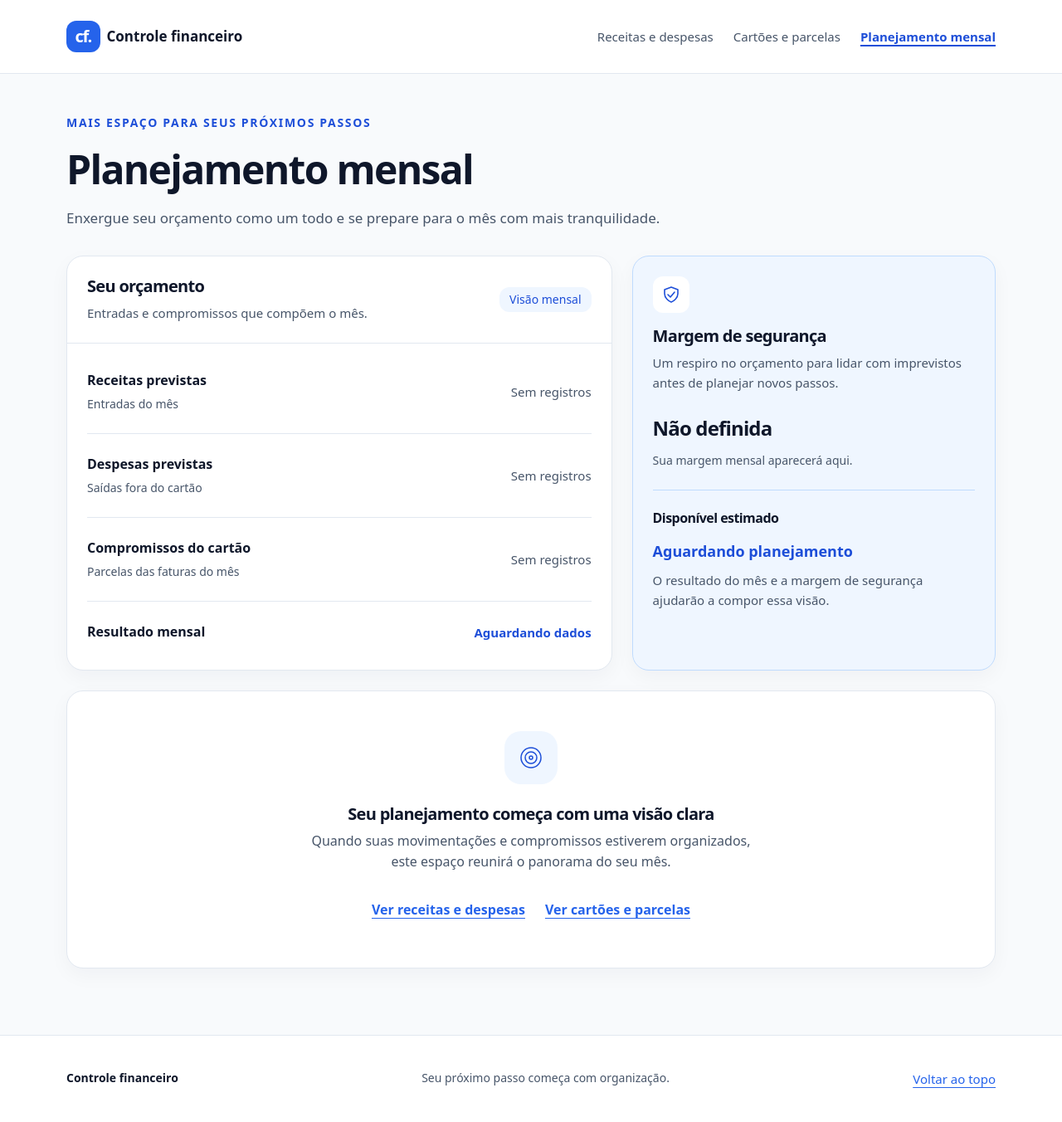
After one commit to FilipeMadeira13/controle-financeiro-pessoal, a Django app: page /planejamento_mensal/ in a window 1280 px wide. The commit adds this page. Shown: the whole page at 83% size. Run offline with Django 5.2, Linux system fonts and the light colour scheme.

Commit message:
feat(finance): adiciona telas estáticas e navegação financeira

```diff
--- a/finance/static/styles/style.css
+++ b/finance/static/styles/style.css
@@ -300,6 +300,306 @@ h3 {
     }
 }
 
+/* Páginas financeiras: estilos limitados às novas telas estáticas. */
+.finance-page {
+    min-height: 100vh;
+    display: flex;
+    flex-direction: column;
+}
+
+.finance-page .site-header nav {
+    min-width: 0;
+    max-width: 100%;
+}
+
+.finance-page .nav-list {
+    gap: var(--space-1) var(--space-3);
+}
+
+.finance-page .nav-list a[aria-current="page"] {
+    color: var(--color-primary-hover);
+    font-weight: 700;
+    text-decoration: underline;
+    text-decoration-thickness: 2px;
+}
+
+.workspace {
+    flex: 1;
+    padding-block: var(--space-5) var(--space-6);
+}
+
+.workspace-heading {
+    max-width: 46rem;
+    margin-bottom: var(--space-4);
+}
+
+.workspace-heading .eyebrow {
+    margin-bottom: var(--space-2);
+    font-size: 0.875rem;
+}
+
+.workspace-heading h1 {
+    margin-bottom: var(--space-2);
+    font-size: clamp(2rem, 4vw, 3rem);
+}
+
+.workspace-heading > p:last-child {
+    color: var(--color-muted);
+    font-size: 1.0625rem;
+}
+
+.summary-grid, .workspace-columns {
+    display: grid;
+    grid-template-columns: minmax(0, 1fr);
+    gap: var(--space-3);
+    margin-bottom: var(--space-3);
+}
+
+.summary-card, .workspace-panel {
+    min-width: 0;
+    border: 1px solid var(--color-border);
+    border-radius: var(--radius-large);
+    background: var(--color-surface);
+    box-shadow: var(--shadow-soft);
+}
+
+.summary-card {
+    padding: var(--space-3);
+}
+
+.summary-card-highlight {
+    background: var(--color-tint);
+    border-color: #bfdbfe;
+}
+
+.summary-icon, .empty-icon {
+    display: inline-grid;
+    place-items: center;
+    flex-shrink: 0;
+    background: var(--color-tint);
+    color: var(--color-primary-hover);
+}
+
+.summary-icon {
+    width: 2.75rem;
+    height: 2.75rem;
+    margin-bottom: var(--space-2);
+    border-radius: var(--radius-small);
+}
+
+.summary-card-highlight .summary-icon {
+    background: var(--color-surface);
+}
+
+.summary-icon svg {
+    width: 1.5rem;
+    height: 1.5rem;
+}
+
+.summary-card h2 {
+    margin-bottom: var(--space-1);
+    font-size: 1rem;
+    font-weight: 500;
+    letter-spacing: normal;
+    color: var(--color-muted);
+}
+
+.summary-value {
+    font-size: clamp(1.75rem, 3vw, 2.25rem);
+    font-weight: 700;
+    line-height: 1.3;
+    letter-spacing: -0.035em;
+    font-variant-numeric: tabular-nums;
+}
+
+.summary-caption {
+    margin-top: var(--space-1);
+    font-size: 0.875rem;
+    color: var(--color-muted);
+}
+
+.panel-heading {
+    display: flex;
+    flex-wrap: wrap;
+    align-items: center;
+    justify-content: space-between;
+    gap: var(--space-2);
+    padding: var(--space-3);
+    border-bottom: 1px solid var(--color-border);
+}
+
+.workspace-panel h2 {
+    margin-bottom: var(--space-1);
+    font-size: 1.25rem;
+}
+
+.panel-heading p {
+    color: var(--color-muted);
+    font-size: 0.9375rem;
+}
+
+.context-label {
+    display: inline-block;
+    padding: 0.25rem 0.75rem;
+    border-radius: var(--radius-small);
+    background: var(--color-tint);
+    color: var(--color-primary-hover);
+    font-size: 0.875rem;
+    font-weight: 500;
+}
+
+.empty-state {
+    display: flex;
+    flex-direction: column;
+    align-items: center;
+    padding: var(--space-5) var(--space-3);
+    text-align: center;
+}
+
+.empty-state-compact {
+    padding-block: var(--space-4);
+}
+
+.empty-icon {
+    width: 4rem;
+    height: 4rem;
+    margin-bottom: var(--space-3);
+    border-radius: var(--radius-large);
+}
+
+.empty-icon svg {
+    width: 2rem;
+    height: 2rem;
+}
+
+.empty-state h3 {
+    font-size: 1.125rem;
+}
+
+.empty-state > p {
+    max-width: 34rem;
+    color: var(--color-muted);
+}
+
+.workspace-note {
+    margin-top: var(--space-3);
+    padding: var(--space-2) var(--space-3);
+    border-left: 3px solid var(--color-primary);
+    color: var(--color-muted);
+    font-size: 0.9375rem;
+}
+
+.workspace-note strong {
+    color: var(--color-text);
+}
+
+.budget-list {
+    margin: 0;
+    padding: var(--space-1) var(--space-3);
+}
+
+.budget-row {
+    display: flex;
+    flex-wrap: wrap;
+    align-items: center;
+    justify-content: space-between;
+    gap: var(--space-1) var(--space-3);
+    padding-block: var(--space-3);
+}
+
+.budget-row + .budget-row {
+    border-top: 1px solid var(--color-border);
+}
+
+.budget-row dt {
+    font-weight: 600;
+}
+
+.budget-row dt span {
+    display: block;
+    margin-top: 0.25rem;
+    color: var(--color-muted);
+    font-size: 0.875rem;
+    font-weight: 400;
+}
+
+.budget-row dd {
+    margin: 0;
+    color: var(--color-muted);
+    font-size: 0.9375rem;
+}
+
+.budget-total dd {
+    color: var(--color-primary-hover);
+    font-weight: 600;
+}
+
+.safety-panel {
+    padding: var(--space-3);
+    background: var(--color-tint);
+    border-color: #bfdbfe;
+}
+
+.safety-panel .summary-icon {
+    background: var(--color-surface);
+}
+
+.safety-description, .availability > p:last-child {
+    color: var(--color-muted);
+    font-size: 0.9375rem;
+}
+
+.setup-value {
+    margin-top: var(--space-3);
+    font-size: 1.5rem;
+    font-weight: 700;
+    letter-spacing: -0.035em;
+}
+
+.availability {
+    margin-top: var(--space-3);
+    padding-top: var(--space-3);
+    border-top: 1px solid #bfdbfe;
+}
+
+.availability h3 {
+    font-size: 1rem;
+}
+
+.availability-value {
+    margin-bottom: var(--space-1);
+    color: var(--color-primary-hover);
+    font-size: 1.125rem;
+    font-weight: 600;
+}
+
+.empty-state-links {
+    display: flex;
+    flex-wrap: wrap;
+    justify-content: center;
+    gap: var(--space-1) var(--space-3);
+    margin-top: var(--space-3);
+}
+
+.empty-state-links a {
+    padding-block: var(--space-1);
+    font-weight: 600;
+}
+
+@media (min-width: 768px) {
+    .summary-grid {
+        grid-template-columns: repeat(3, minmax(0, 1fr));
+    }
+
+    .workspace-columns {
+        grid-template-columns: repeat(2, minmax(0, 1fr));
+    }
+
+    .planning-columns {
+        grid-template-columns: minmax(0, 1.5fr) minmax(0, 1fr);
+    }
+}
+
 /* Acessibilidade: respeitar quem prefere evitar animações. */
 @media (prefers-reduced-motion: reduce) {
     .button, .card, .nav-list a {
--- a/finance/templates/index.html
+++ b/finance/templates/index.html
@@ -54,17 +54,17 @@
                 <div class="cards">
                     <article class="card">
                         <span class="card-number" aria-hidden="true">01</span>
-                        <h3>Receitas e despesas</h3>
+                        <h3><a href="{% url 'receitas_despesas' %}">Receitas e despesas</a></h3>
                         <p>Uma base para reunir entradas e saídas e entender para onde seu dinheiro vai a cada mês.</p>
                     </article>
                     <article class="card">
                         <span class="card-number" aria-hidden="true">02</span>
-                        <h3>Cartões e parcelas</h3>
+                        <h3><a href="{% url 'cartoes_parcelas' %}">Cartões e parcelas</a></h3>
                         <p>Um espaço pensado para organizar faturas e visualizar os compromissos dos próximos meses.</p>
                     </article>
                     <article class="card">
                         <span class="card-number" aria-hidden="true">03</span>
-                        <h3>Planejamento mensal</h3>
+                        <h3><a href="{% url 'planejamento_mensal' %}">Planejamento mensal</a></h3>
                         <p>Um ponto de partida para acompanhar seu orçamento e planejar seus objetivos com mais clareza.</p>
                     </article>
                 </div>
--- /dev/null
+++ b/finance/templates/planejamento_mensal.html
@@ -0,0 +1,107 @@
+{% load static %}
+
+<!DOCTYPE html>
+<html lang="pt-BR">
+<head>
+    <meta charset="UTF-8">
+    <meta name="viewport" content="width=device-width, initial-scale=1.0">
+    <meta name="description" content="Visualize seu orçamento mensal, sua margem de segurança e o disponível estimado.">
+    <title>Planejamento mensal | Controle financeiro</title>
+    <link rel="stylesheet" href="{% static '/styles/style.css' %}">
+</head>
+<body class="finance-page" id="topo">
+    <a class="skip-link" href="#conteudo">Pular para o conteúdo</a>
+
+    <header class="site-header">
+        <div class="container header-content">
+            <a class="brand" href="{% url 'receitas_despesas' %}" aria-label="Controle financeiro — receitas e despesas">
+                <span class="brand-mark" aria-hidden="true">cf.</span>
+                Controle financeiro
+            </a>
+            <nav aria-label="Navegação principal">
+                <ul class="nav-list">
+                    <li><a href="{% url 'receitas_despesas' %}">Receitas e despesas</a></li>
+                    <li><a href="{% url 'cartoes_parcelas' %}">Cartões e parcelas</a></li>
+                    <li><a href="{% url 'planejamento_mensal' %}" aria-current="page">Planejamento mensal</a></li>
+                </ul>
+            </nav>
+        </div>
+    </header>
+
+    <main class="container workspace" id="conteudo" tabindex="-1">
+        <div class="workspace-heading">
+            <p class="eyebrow">Mais espaço para seus próximos passos</p>
+            <h1>Planejamento mensal</h1>
+            <p>Enxergue seu orçamento como um todo e se prepare para o mês com mais tranquilidade.</p>
+        </div>
+
+        <div class="workspace-columns planning-columns">
+            <section class="workspace-panel" aria-labelledby="orcamento-title">
+                <div class="panel-heading">
+                    <div>
+                        <h2 id="orcamento-title">Seu orçamento</h2>
+                        <p>Entradas e compromissos que compõem o mês.</p>
+                    </div>
+                    <span class="context-label">Visão mensal</span>
+                </div>
+
+                <dl class="budget-list">
+                    <div class="budget-row">
+                        <dt>Receitas previstas <span>Entradas do mês</span></dt>
+                        <dd>Sem registros</dd>
+                    </div>
+                    <div class="budget-row">
+                        <dt>Despesas previstas <span>Saídas fora do cartão</span></dt>
+                        <dd>Sem registros</dd>
+                    </div>
+                    <div class="budget-row">
+                        <dt>Compromissos do cartão <span>Parcelas das faturas do mês</span></dt>
+                        <dd>Sem registros</dd>
+                    </div>
+                    <div class="budget-row budget-total">
+                        <dt>Resultado mensal</dt>
+                        <dd>Aguardando dados</dd>
+                    </div>
+                </dl>
+            </section>
+
+            <section class="workspace-panel safety-panel" aria-labelledby="margem-title">
+                <span class="summary-icon" aria-hidden="true">
+                    <svg viewBox="0 0 24 24" fill="none" stroke="currentColor" stroke-width="1.6" stroke-linecap="round" stroke-linejoin="round"><path d="m12 3 8 3v5c0 5-5 9-8 10-3-1-8-5-8-10V6l8-3Z"/><path d="m8 12 3 3 5-6"/></svg>
+                </span>
+                <h2 id="margem-title">Margem de segurança</h2>
+                <p class="safety-description">Um respiro no orçamento para lidar com imprevistos antes de planejar novos passos.</p>
+                <p class="setup-value">Não definida</p>
+                <p class="summary-caption">Sua margem mensal aparecerá aqui.</p>
+                <div class="availability">
+                    <h3>Disponível estimado</h3>
+                    <p class="availability-value">Aguardando planejamento</p>
+                    <p>O resultado do mês e a margem de segurança ajudarão a compor essa visão.</p>
+                </div>
+            </section>
+        </div>
+
+        <section class="workspace-panel" aria-labelledby="planejamento-title">
+            <div class="empty-state">
+                <span class="empty-icon" aria-hidden="true">
+                    <svg viewBox="0 0 32 32" fill="none" stroke="currentColor" stroke-width="1.5" stroke-linecap="round" stroke-linejoin="round"><circle cx="16" cy="16" r="12"/><circle cx="16" cy="16" r="7"/><circle cx="16" cy="16" r="2"/></svg>
+                </span>
+                <h2 id="planejamento-title">Seu planejamento começa com uma visão clara</h2>
+                <p>Quando suas movimentações e compromissos estiverem organizados, este espaço reunirá o panorama do seu mês.</p>
+                <div class="empty-state-links">
+                    <a href="{% url 'receitas_despesas' %}">Ver receitas e despesas</a>
+                    <a href="{% url 'cartoes_parcelas' %}">Ver cartões e parcelas</a>
+                </div>
+            </div>
+        </section>
+    </main>
+
+    <footer class="site-footer">
+        <div class="container footer-content">
+            <p class="footer-brand">Controle financeiro</p>
+            <p>Seu próximo passo começa com organização.</p>
+            <a href="#topo">Voltar ao topo</a>
+        </div>
+    </footer>
+</body>
+</html>
--- a/finance/urls.py
+++ b/finance/urls.py
@@ -1,8 +1,11 @@
 from django.urls import path
 
-from finance.views import index
+from finance.views import cartoes_parcelas, index, planejamento_mensal, receitas_despesas
 
 
 urlpatterns = [
-    path('', index)
+    path('', index),
+    path('cartoes_parcelas/', cartoes_parcelas, name='cartoes_parcelas'),
+    path('planejamento_mensal/', planejamento_mensal, name='planejamento_mensal'),
+    path('receitas_despesas/', receitas_despesas, name='receitas_despesas'),
 ]
--- a/finance/views.py
+++ b/finance/views.py
@@ -2,4 +2,16 @@ from django.shortcuts import render
 
 
 def index(request):
-    return render(request, 'index.html')
+    return render(request, "index.html")
+
+
+def cartoes_parcelas(request):
+    return render(request, "cartoes_parcelas.html")
+
+
+def planejamento_mensal(request):
+    return render(request, "planejamento_mensal.html")
+
+
+def receitas_despesas(request):
+    return render(request, "receitas_despesas.html")
```
Also changed, not shown: finance/templates/cartoes_parcelas.html (added, +125 -0 lines), finance/templates/receitas_despesas.html (added, +95 -0 lines).
